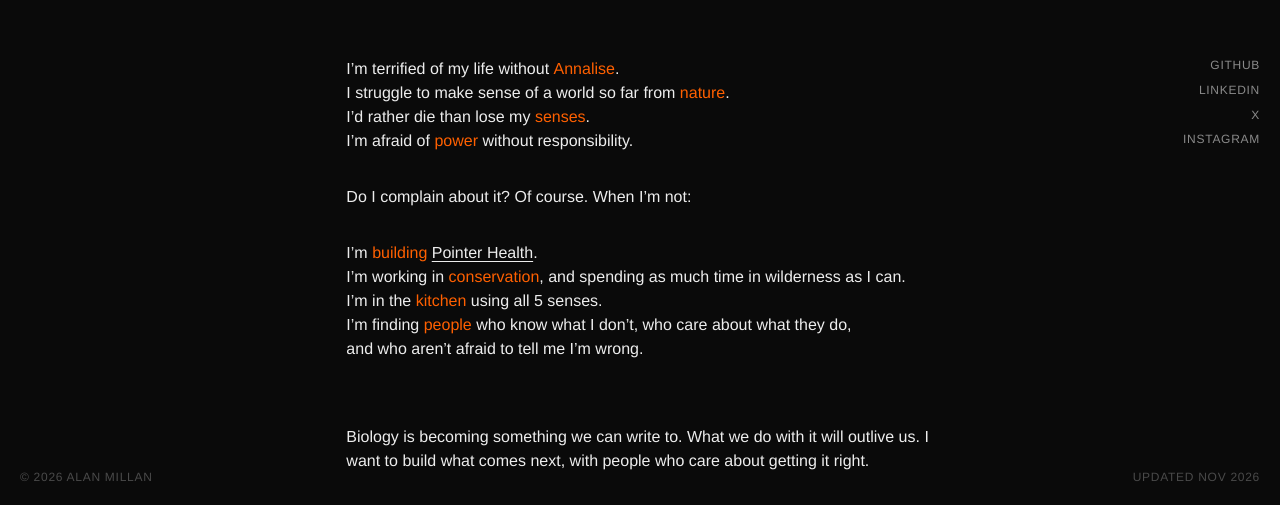
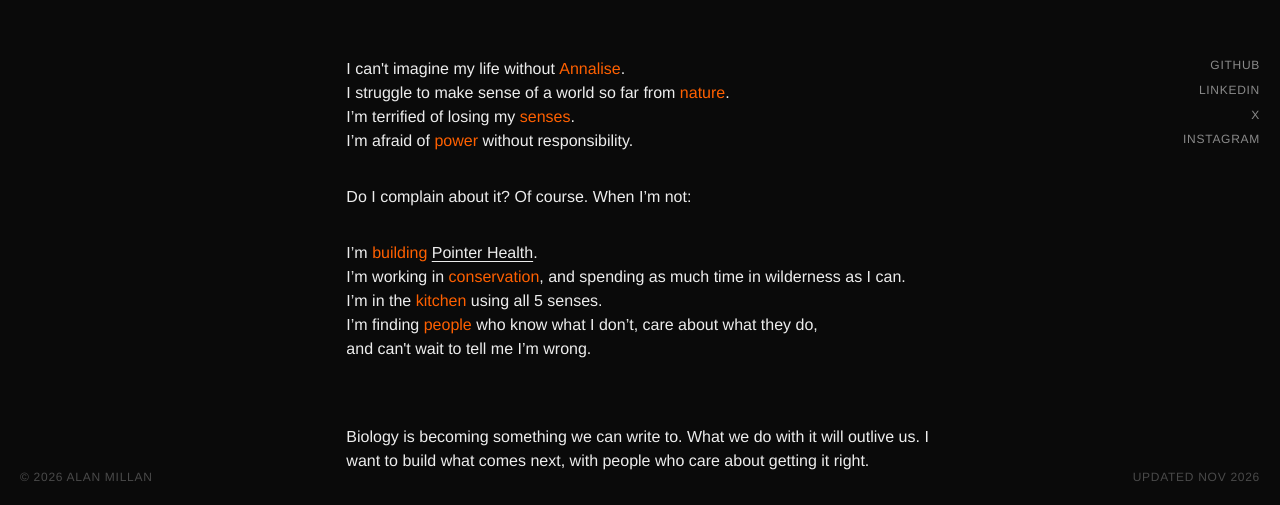
Before and after one commit to Amillanv/millan-ai, a plain HTML site: page index.html in a window 1280 px wide. Shown: the part 1095-1600 px from the top of the page. Drawn offline with Linux system fonts and the light colour scheme.

Commit message:
Update wording in about

```diff
--- a/index.html
+++ b/index.html
@@ -101,10 +101,9 @@
       <h2 class="visually-hidden">About</h2>
       <div class="bio">
         <div class="stanza">
-          <!-- <p>I know very little, and that scares me.</p> -->
-          <p>I’m terrified of my life without Annalise.</p>
+          <p>I can't imagine my life without Annalise.</p>
           <p>I struggle to make sense of a world so far from nature.</p>
-          <p>I’d rather die than lose my senses.</p>
+          <p>I’m terrified of losing my senses.</p>
           <p>I’m afraid of power without responsibility.</p>
         </div>
         <p class="stanza">Do I complain about it? Of course. When I’m not:</p>
@@ -113,8 +112,8 @@
           <p>I’m building <a href="https://pointerhealth.com">Pointer Health</a>.</p>
           <p>I’m working in conservation, and spending as much time in wilderness as I can.</p>
           <p>I’m in the kitchen using all 5 senses.</p>
-          <p>I’m finding people who know what I don’t, who care about what they do,</p>
-          <p>and who aren’t afraid to tell me I’m wrong.</p>
+          <p>I’m finding people who know what I don’t, care about what they do,</p>
+          <p>and can't wait to tell me I’m wrong.</p>
         </div>
         <p class="coda">Biology is becoming something we can write to. What we do with it will outlive us. I want to build what comes next, with people who care about getting it right.</p>
       </div>
```
